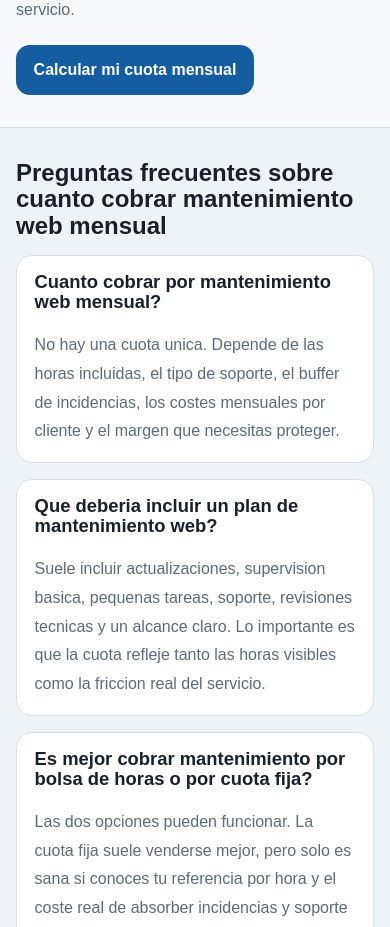
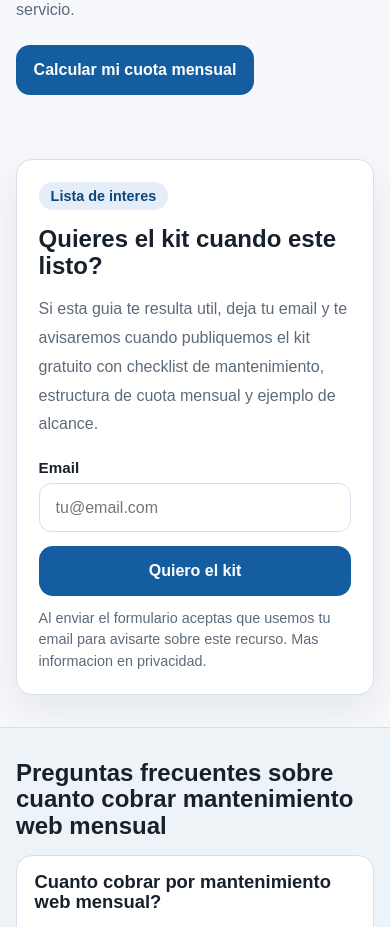
Before and after one commit to djimenezm/mantenimientowebmensual, a Next.js app: page /cuanto-cobrar-mantenimiento-web-mensual in a window 390 px wide. Shown: the part 3980-4907 px from the top of the page. Built offline with nearby package versions, Linux system fonts and the light colour scheme; no server answers.

Commit message:
Add email capture for maintenance kit waitlist

```diff
--- a/app/cuanto-cobrar-mantenimiento-web-mensual/page.tsx
+++ b/app/cuanto-cobrar-mantenimiento-web-mensual/page.tsx
@@ -3,6 +3,7 @@ import Link from 'next/link';
 import Script from 'next/script';
 import Footer from '@/components/Footer';
 import Header from '@/components/Header';
+import LeadMagnetForm from '@/components/LeadMagnetForm';
 import { getSiteUrl, siteConfig } from '@/lib/site';
 
 const route = '/cuanto-cobrar-mantenimiento-web-mensual';
@@ -288,6 +289,17 @@ export default function CuantoCobrarMantenimientoWebMensualPage() {
         </div>
       </section>
 
+      <section className="section">
+        <div className="container">
+          <LeadMagnetForm
+            source="cuanto-cobrar-mantenimiento-web-mensual"
+            title="Quieres el kit cuando este listo?"
+            description="Si esta guia te resulta util, deja tu email y te avisaremos cuando publiquemos el kit gratuito con checklist de mantenimiento, estructura de cuota mensual y ejemplo de alcance."
+            buttonLabel="Quiero el kit"
+          />
+        </div>
+      </section>
+
       <section className="section alt" aria-labelledby="mantenimiento-web-faq-title">
         <div className="container text-block">
           <h2 id="mantenimiento-web-faq-title">
--- a/app/globals.css
+++ b/app/globals.css
@@ -414,6 +414,42 @@ select[aria-invalid='true'] {
   margin-top: 1.25rem;
 }
 
+.lead-card {
+  display: grid;
+  grid-template-columns: 1fr 0.9fr;
+  gap: 1.25rem;
+  padding: 1.35rem;
+  background: var(--surface);
+  border: 1px solid var(--line);
+  border-radius: 16px;
+  box-shadow: var(--shadow);
+}
+
+.lead-card-copy p {
+  margin: 0;
+  color: var(--muted);
+  line-height: 1.8;
+}
+
+.lead-form {
+  display: grid;
+  gap: 0.85rem;
+}
+
+.lead-form label {
+  display: grid;
+  gap: 0.45rem;
+}
+
+.lead-form span {
+  font-weight: 700;
+  font-size: 0.95rem;
+}
+
+.honey-field {
+  display: none;
+}
+
 .conversion-grid {
   display: grid;
   grid-template-columns: 1fr 1fr;
@@ -543,6 +579,10 @@ select[aria-invalid='true'] {
     grid-template-columns: 1fr;
   }
 
+  .lead-card {
+    grid-template-columns: 1fr;
+  }
+
   .header-inner,
   .footer-inner {
     flex-direction: column;
--- /dev/null
+++ b/components/LeadMagnetForm.tsx
@@ -0,0 +1,57 @@
+import { getSiteUrl, siteConfig } from '@/lib/site';
+
+type LeadMagnetFormProps = {
+  source: string;
+  title?: string;
+  description?: string;
+  buttonLabel?: string;
+};
+
+export default function LeadMagnetForm({
+  source,
+  title = 'Apuntate al kit de mantenimiento web',
+  description = 'Deja tu email y te avisaremos cuando publiquemos el kit gratuito con checklist de mantenimiento, estructura de cuota mensual y ejemplo de alcance para soporte recurrente.',
+  buttonLabel = 'Quiero que me aviseis',
+}: LeadMagnetFormProps) {
+  const siteUrl = getSiteUrl();
+  const thankYouUrl = new URL('/gracias-kit-mantenimiento', siteUrl).toString();
+  const formAction = `https://formsubmit.co/${siteConfig.contactEmail}`;
+
+  return (
+    <section className="lead-card" aria-labelledby={`lead-form-title-${source}`}>
+      <div className="lead-card-copy">
+        <span className="eyebrow">Lista de interes</span>
+        <h2 id={`lead-form-title-${source}`}>{title}</h2>
+        <p>{description}</p>
+      </div>
+
+      <form className="lead-form" action={formAction} method="POST">
+        <input
+          type="hidden"
+          name="_subject"
+          value="Nueva solicitud del kit de mantenimiento web"
+        />
+        <input
+          type="hidden"
+          name="_autoresponse"
+          value="Gracias por apuntarte al kit de mantenimiento web. Te avisaremos cuando publiquemos el recurso y las plantillas asociadas."
+        />
+        <input type="hidden" name="_next" value={thankYouUrl} />
+        <input type="hidden" name="origen" value={source} />
+        <input type="hidden" name="interes" value="kit-mantenimiento-web" />
+        <label>
+          <span>Email</span>
+          <input type="email" name="email" placeholder="tu@email.com" required />
+        </label>
+        <input type="text" name="_honey" className="honey-field" tabIndex={-1} autoComplete="off" />
+        <button type="submit" className="primary-button">
+          {buttonLabel}
+        </button>
+        <p className="form-note">
+          Al enviar el formulario aceptas que usemos tu email para avisarte sobre este recurso.
+          Mas informacion en <a href="/privacidad">privacidad</a>.
+        </p>
+      </form>
+    </section>
+  );
+}
```
Also changed, not shown: app/gracias-kit-mantenimiento/page.tsx (added, +47 -0 lines), app/page.tsx (+12 -0 lines), app/precio-mantenimiento-wordpress/page.tsx (+12 -0 lines), app/privacidad/page.tsx (+10 -3 lines), 1 other file (tests, documents, lock files or other folders).
